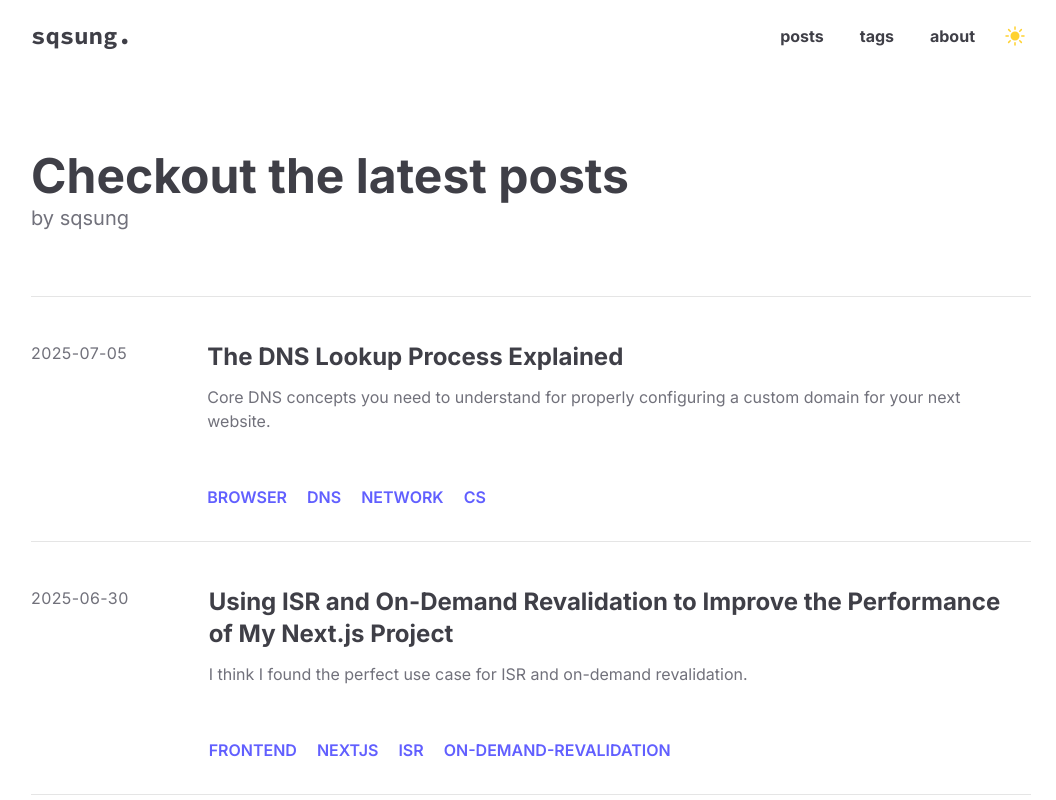
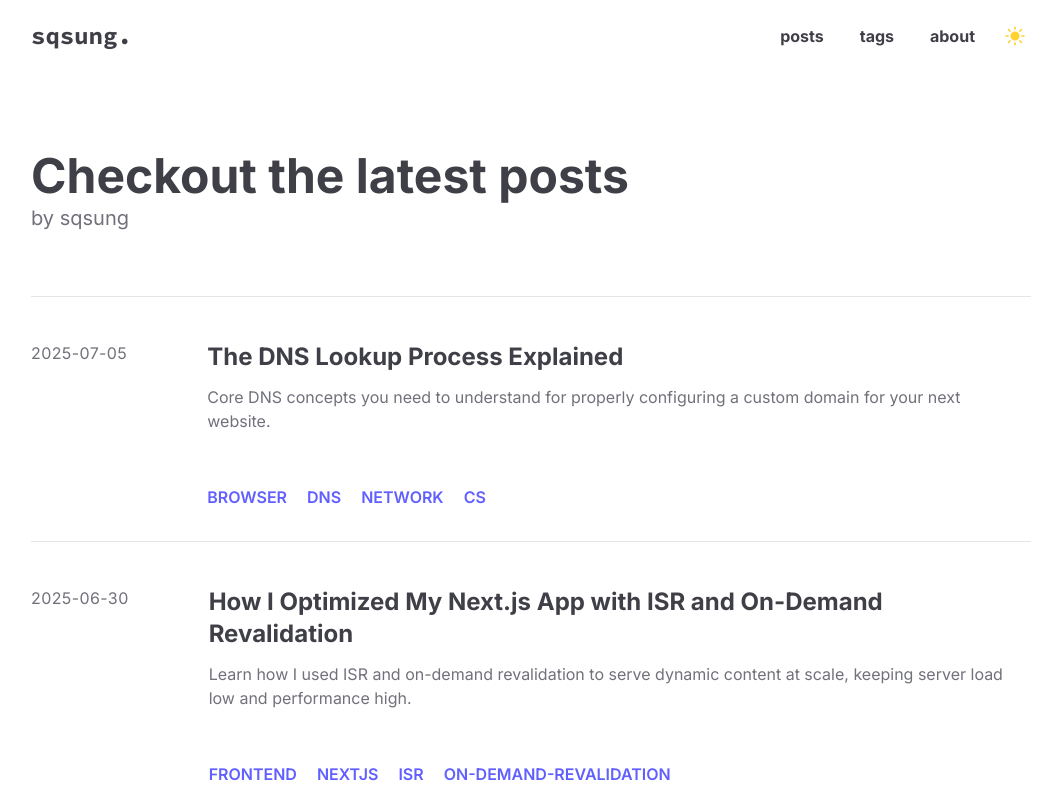
Before and after one commit to sqsung/blog, a Next.js app: page / in a window 1280 px wide. Shown: the top 800 px of the page, without its empty margins (109-1165 px from the left). Built offline with nearby package versions, Linux system fonts and the light colour scheme.

Commit message:
Update ISR article title/summary

```diff
--- a/src/contents/2025-06-30-on-demand-revalidation.mdx
+++ b/src/contents/2025-06-30-on-demand-revalidation.mdx
@@ -1,6 +1,6 @@
 ---
-title: "Using ISR and On-Demand Revalidation to Improve the Performance of My Next.js Project"
-summary: "I think I found the perfect use case for ISR and on-demand revalidation."
+title: "How I Optimized My Next.js App with ISR and On-Demand Revalidation"
+summary: "Learn how I used ISR and on-demand revalidation to serve dynamic content at scale, keeping server load low and performance high."
 tags: ["Frontend", "Nextjs", "ISR", "On-Demand-Revalidation"]
 createdAt: "2025-06-30"
 isPublished: true
--- a/src/contents/generated/_blog-index.json
+++ b/src/contents/generated/_blog-index.json
@@ -15,8 +15,8 @@
     },
     {
       "id": "2025-06-30-on-demand-revalidation",
-      "title": "Using ISR and On-Demand Revalidation to Improve the Performance of My Next.js Project",
-      "summary": "I think I found the perfect use case for ISR and on-demand revalidation.",
+      "title": "How I Optimized My Next.js App with ISR and On-Demand Revalidation",
+      "summary": "Learn how I used ISR and on-demand revalidation to serve dynamic content at scale, keeping server load low and performance high.",
       "tags": [
         "FRONTEND",
         "NEXTJS",
@@ -79,8 +79,8 @@
     },
     "2025-06-30-on-demand-revalidation": {
       "id": "2025-06-30-on-demand-revalidation",
-      "title": "Using ISR and On-Demand Revalidation to Improve the Performance of My Next.js Project",
-      "summary": "I think I found the perfect use case for ISR and on-demand revalidation.",
+      "title": "How I Optimized My Next.js App with ISR and On-Demand Revalidation",
+      "summary": "Learn how I used ISR and on-demand revalidation to serve dynamic content at scale, keeping server load low and performance high.",
       "tags": [
         "FRONTEND",
         "NEXTJS",
@@ -93,5 +93,5 @@
   },
   "totalPosts": 2,
   "totalTags": 8,
-  "lastBuilt": "2025-07-10T07:34:28.812Z"
+  "lastBuilt": "2025-07-11T13:13:01.305Z"
 }
```
